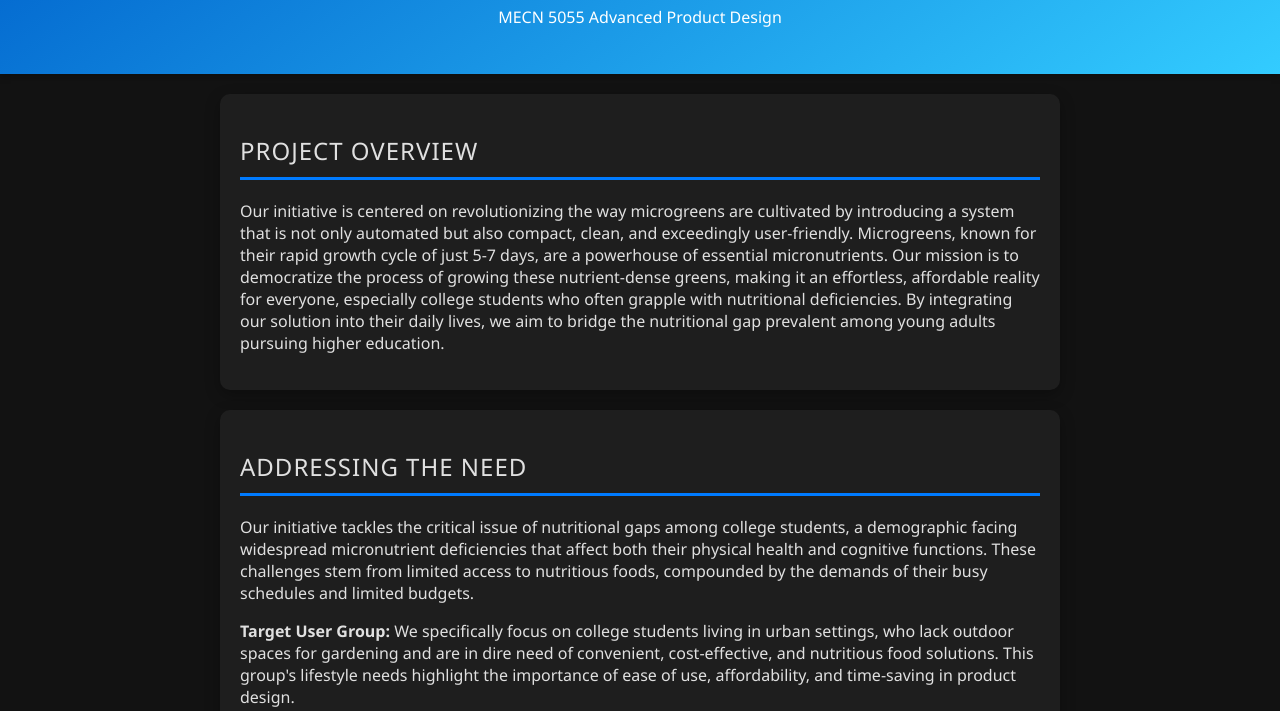
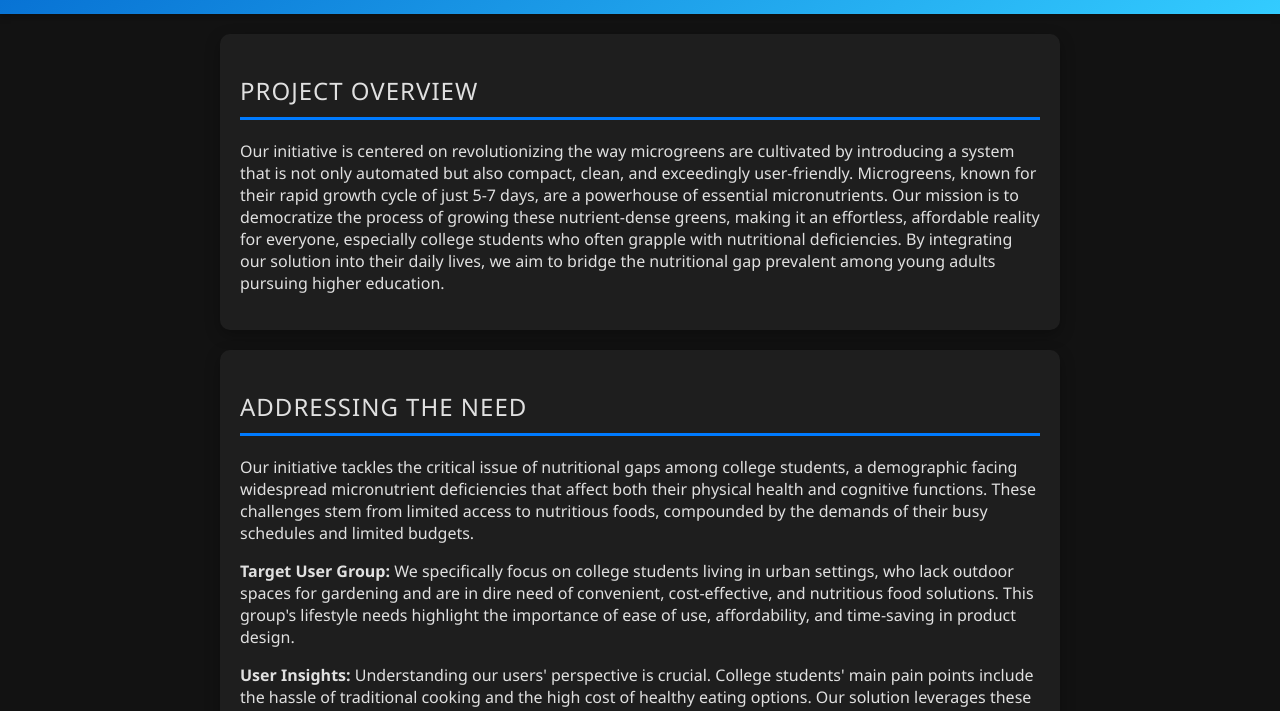
Before and after one commit to Alra5466/HomeGrow, a plain HTML site: page index.html in a window 1280 px wide. Shown: the part 170-881 px from the top of the page. Drawn offline with Linux system fonts and the light colour scheme.

Commit message:
Update main.css

```diff
--- a/main.css
+++ b/main.css
@@ -34,7 +34,8 @@ nav ul li a:hover {
 body {
     font-family: 'Segoe UI', Tahoma, Geneva, Verdana, sans-serif;
     margin: 0;
-    padding: 60px 0 0; /* Adjust for nav, ensures content isn't hidden behind it */
+    padding-top: 60px
+    padding:  0; /* Adjust for nav, ensures content isn't hidden behind it */
     background-color: #121212; /* Dark mode background */
     color: #e0e0e0; /* Light text for dark mode */
 }
```
